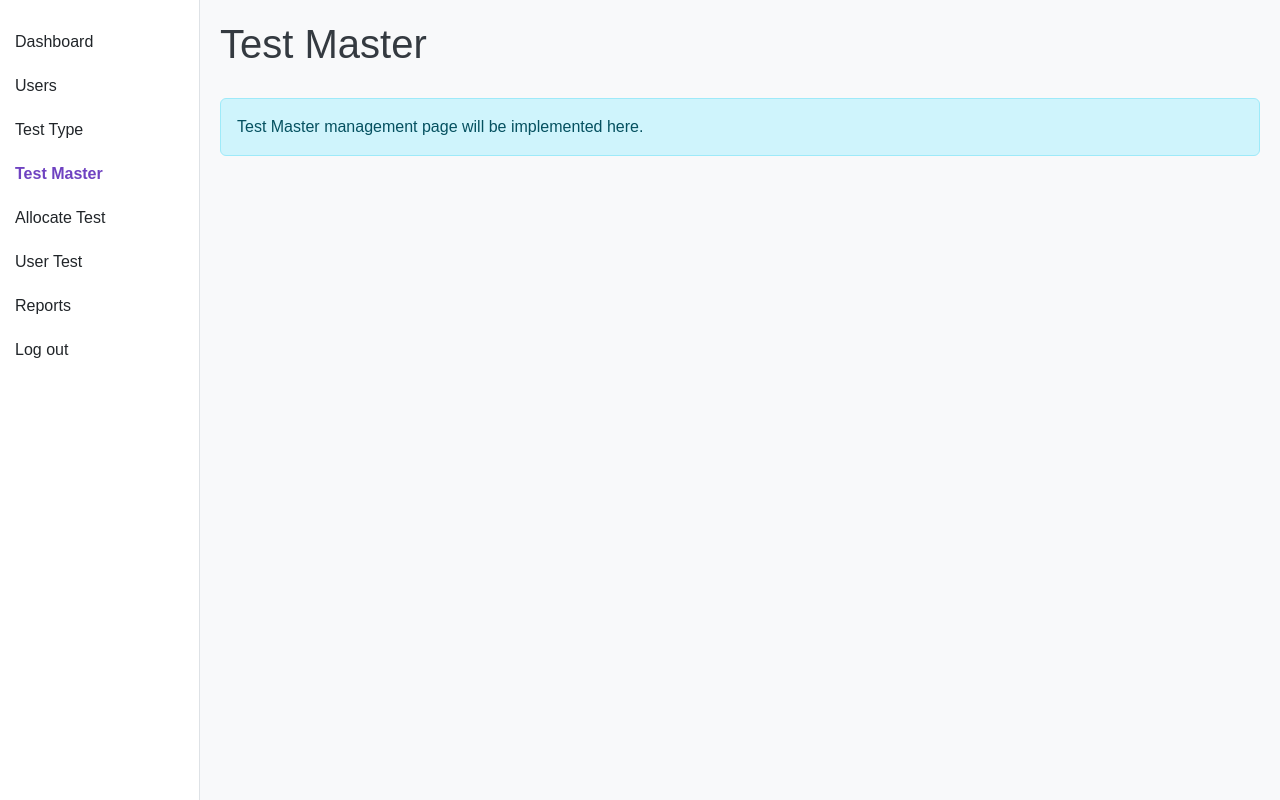
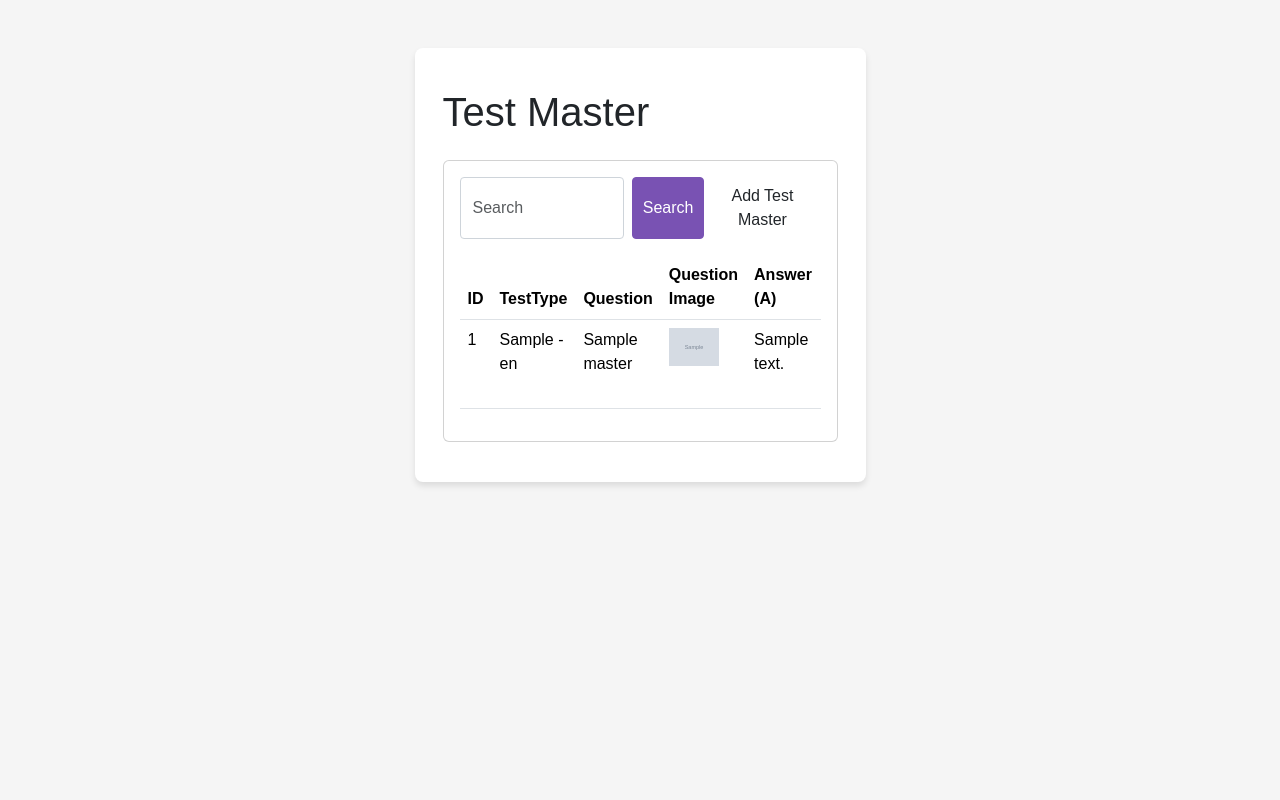
Before and after one commit to lovesh85/Student-Test-Management, a Flask app: page /test-master in a window 1280 px wide. Run offline with Flask 3, Linux system fonts and the light colour scheme; a user stored in the database is signed in; tables that the repository leaves empty hold one stand-in row (values such as "Sample post"); grey boxes marked "Sample" are stand-in pictures.

Commit message:
Implement Test Type and Test Master management features.
Replit-Commit-Author: Agent
Replit-Commit-Session-Id: e0b6313d-641d-4fac-ad5c-5db9d891e873
Replit-Commit-Screenshot-Url: https://storage.googleapis.com/screenshot-production-us-central1/f8f0f24d-eb4c-4f9c-9dac-f2c337c78363/1fb03365-e76f-4d9e-836c-1bf13025e933.jpg

```diff
--- a/routes.py
+++ b/routes.py
@@ -107,21 +107,22 @@ def register_routes(app):
     @app.route('/dashboard')
     @login_required
     def dashboard():
-        # Dashboard statistics
-        # In a real app, this would be actual data from the database
+        # Dashboard statistics from actual database
         total_students = User.query.count()
         new_students = User.query.filter(
             User.created_at >= datetime.utcnow().replace(day=1, hour=0, minute=0, second=0, microsecond=0)
         ).count()
+        test_types_count = TestType.query.count()
 
-        # For demo purposes, we're using some sample values
+        # Get data from database for statistics
+        # We'll add the test attempts stats when that feature is implemented
         stats = {
             'total_students': total_students,
             'new_students': new_students,
-            'test_types': 4,
-            'total_attempts': 84,
-            'passed_attempts': 47,
-            'failed_attempts': 37
+            'test_types': test_types_count,
+            'total_attempts': 0,
+            'passed_attempts': 0,
+            'failed_attempts': 0
         }
 
         return render_template('dashboard.html', stats=stats)
@@ -176,12 +177,72 @@ def register_routes(app):
     @app.route('/test-type')
     @login_required
     def test_type():
-        return render_template('test_type.html')
+        search_query = request.args.get('search', '')
+        if search_query:
+            test_types = TestType.query.filter(
+                (TestType.test_type.ilike(f'%{search_query}%')) |
+                (TestType.language.ilike(f'%{search_query}%'))
+            ).all()
+        else:
+            test_types = TestType.query.all()
+        return render_template('test_type.html', test_types=test_types, search_query=search_query)
+
+    @app.route('/add-test-type', methods=['GET', 'POST'])
+    @login_required
+    def add_test_type():
+        form = TestTypeForm()
+        if form.validate_on_submit():
+            test_type = TestType(
+                test_type=form.test_type.data,
+                language=form.language.data
+            )
+            db.session.add(test_type)
+            db.session.commit()
+            flash('Test Type added successfully!', 'success')
+            return redirect(url_for('test_type'))
+        return render_template('add_test_type.html', form=form)
+
+    @app.route('/delete-test-type/<int:id>', methods=['POST'])
+    @login_required
+    def delete_test_type(id):
+        test_type = TestType.query.get_or_404(id)
+        db.session.delete(test_type)
+        db.session.commit()
+        flash('Test Type deleted successfully!', 'success')
+        return redirect(url_for('test_type'))
 
     @app.route('/test-master')
     @login_required
     def test_master():
-        return render_template('test_master.html')
+        test_masters = TestMaster.query.all()
+        return render_template('test_master.html', test_masters=test_masters)
+
+    @app.route('/add-test-master', methods=['GET', 'POST'])
+    @login_required
+    def add_test_master():
+        form = TestMasterForm()
+        if form.validate_on_submit():
+            # Handle question image upload
+            question_image = None
+            if form.question_image.data:
+                question_image = save_question_image(form.question_image.data)
+
+            test_master = TestMaster(
+                test_type_id=form.test_type_id.data,
+                question=form.question.data,
+                question_image=question_image,
+                answer_a=form.answer_a.data,
+                answer_b=form.answer_b.data,
+                answer_c=form.answer_c.data,
+                answer_d=form.answer_d.data,
+                correct_answer=form.correct_answer.data,
+                created_by=current_user.id
+            )
+            db.session.add(test_master)
+            db.session.commit()
+            flash('Test Master added successfully!', 'success')
+            return redirect(url_for('test_master'))
+        return render_template('add_test_master.html', form=form)
 
     @app.route('/allocate-test')
     @login_required
@@ -209,13 +270,28 @@ def register_routes(app):
     @app.route('/api/chart-data')
     @login_required
     def chart_data():
-        # In a real app, this would be actual data from the database
-        # For demo purposes, we're using sample data
+        # Get the current year
+        current_year = datetime.utcnow().year
+
+        # Get the counts of users registered by month for the current year
+        month_labels = ['Jan', 'Feb', 'Mar', 'Apr', 'May', 'Jun', 'Jul', 'Aug', 'Sep', 'Oct', 'Nov', 'Dec']
+        month_data = [0] * 12  # Initialize with zeros
+
+        # Get all users registered this year
+        users_this_year = User.query.filter(
+            db.extract('year', User.created_at) == current_year
+        ).all()
+
+        # Count users by month
+        for user in users_this_year:
+            month_index = user.created_at.month - 1  # Adjust for 0-indexed list
+            month_data[month_index] += 1
+
         data = {
-            'labels': ['Jan', 'Feb', 'Mar', 'Apr', 'May', 'Jun'],
+            'labels': month_labels,
             'datasets': [{
-                'label': 'Students Test',
-                'data': [1, 0, 0, 0, 0, 0],
+                'label': 'User Registrations',
+                'data': month_data,
                 'borderColor': '#6f42c1',
                 'backgroundColor': 'transparent',
                 'tension': 0.4
--- a/templates/test_master.html
+++ b/templates/test_master.html
@@ -1,84 +1,72 @@
-<!DOCTYPE html>
-<html lang="en">
-<head>
-    <meta charset="UTF-8">
-    <meta name="viewport" content="width=device-width, initial-scale=1.0">
-    <title>Test Master</title>
-    <!-- Bootstrap CSS -->
-    <link href="https://cdn.jsdelivr.net/npm/bootstrap@5.3.0-alpha1/dist/css/bootstrap.min.css" rel="stylesheet">
-    <!-- Font Awesome for icons -->
-    <link href="https://cdnjs.cloudflare.com/ajax/libs/font-awesome/6.0.0/css/all.min.css" rel="stylesheet">
-    <!-- Custom CSS -->
-    <link rel="stylesheet" href="{{ url_for('static', filename='css/styles.css') }}">
-    <style>
-        body {
-            font-family: Arial, sans-serif;
-            background-color: #f8f9fa;
-        }
+{% extends 'base.html' %}
 
-        .dashboard-container {
-            display: flex;
-            min-height: 100vh;
-        }
+{% block title %}Test Master{% endblock %}
 
-        .sidebar {
-            width: 200px;
-            background-color: white;
-            border-right: 1px solid #dee2e6;
-            padding-top: 20px;
-        }
+{% block content %}
+<div class="container-fluid py-4">
+    <h1 class="mb-4">Test Master</h1>
 
-        .sidebar-link {
-            display: block;
-            padding: 10px 15px;
-            color: #212529;
-            text-decoration: none;
-        }
+    <div class="card">
+        <div class="card-body">
+            <div class="d-flex justify-content-between mb-3">
+                <div class="d-flex">
+                    <form method="GET" action="{{ url_for('test_master') }}" class="d-flex">
+                        <input type="text" name="search" class="form-control me-2" placeholder="Search">
+                        <button type="submit" class="btn btn-primary">Search</button>
+                    </form>
+                </div>
+                <a href="{{ url_for('add_test_master') }}" class="btn btn-purple">Add Test Master</a>
+            </div>
 
-        .sidebar-link:hover {
-            background-color: #f1f3f5;
-        }
-
-        .sidebar-link.active {
-            font-weight: bold;
-            color: #6f42c1;
-        }
-
-        .main-content {
-            flex: 1;
-            padding: 20px;
-        }
-
-        h1 {
-            margin-bottom: 30px;
-            color: #343a40;
-        }
-    </style>
-</head>
-<body>
-    <div class="dashboard-container">
-        <!-- Sidebar -->
-        <div class="sidebar">
-            <a href="{{ url_for('dashboard') }}" class="sidebar-link">Dashboard</a>
-            <a href="{{ url_for('users') }}" class="sidebar-link">Users</a>
-            <a href="{{ url_for('test_type') }}" class="sidebar-link">Test Type</a>
-            <a href="{{ url_for('test_master') }}" class="sidebar-link active">Test Master</a>
-            <a href="{{ url_for('allocate_test') }}" class="sidebar-link">Allocate Test</a>
-            <a href="{{ url_for('user_test') }}" class="sidebar-link">User Test</a>
-            <a href="{{ url_for('reports') }}" class="sidebar-link">Reports</a>
-            <a href="{{ url_for('logout') }}" class="sidebar-link">Log out</a>
-        </div>
-
-        <!-- Main Content -->
-        <div class="main-content">
-            <h1>Test Master</h1>
-            <div class="alert alert-info">
-                Test Master management page will be implemented here.
+            <div class="table-responsive">
+                <table class="table table-hover">
+                    <thead>
+                        <tr>
+                            <th>ID</th>
+                            <th>TestType</th>
+                            <th>Question</th>
+                            <th>Question Image</th>
+                            <th>Answer (A)</th>
+                            <th>Answer (B)</th>
+                            <th>Answer (C)</th>
+                            <th>Answer (D)</th>
+                            <th>Correct Answer</th>
+                            <th>CreatedOn</th>
+                            <th>CreatedBy</th>
+                        </tr>
+                    </thead>
+                    <tbody>
+                        {% if test_masters %}
+                            {% for test_master in test_masters %}
+                            <tr>
+                                <td>{{ test_master.id }}</td>
+                                <td>{{ test_master.test_type.test_type }} - {{ test_master.test_type.language }}</td>
+                                <td>{{ test_master.question }}</td>
+                                <td>
+                                    {% if test_master.question_image %}
+                                        <img src="{{ url_for('static', filename=test_master.question_image) }}" alt="Question Image" style="max-width: 50px; max-height: 50px;">
+                                    {% else %}
+                                        N/A
+                                    {% endif %}
+                                </td>
+                                <td>{{ test_master.answer_a }}</td>
+                                <td>{{ test_master.answer_b }}</td>
+                                <td>{{ test_master.answer_c }}</td>
+                                <td>{{ test_master.answer_d }}</td>
+                                <td>{{ test_master.correct_answer }}</td>
+                                <td>{{ test_master.created_on.strftime('%Y-%m-%d %H:%M:%S') }}</td>
+                                <td>{{ test_master.creator.first_name }} {{ test_master.creator.last_name }}</td>
+                            </tr>
+                            {% endfor %}
+                        {% else %}
+                            <tr>
+                                <td colspan="11" class="text-center">No test masters found.</td>
+                            </tr>
+                        {% endif %}
+                    </tbody>
+                </table>
             </div>
         </div>
     </div>
-
-    <!-- Bootstrap Bundle with Popper -->
-    <script src="https://cdn.jsdelivr.net/npm/bootstrap@5.3.0-alpha1/dist/js/bootstrap.bundle.min.js"></script>
-</body>
-</html>
+</div>
+{% endblock %}
--- a/templates/users.html
+++ b/templates/users.html
@@ -196,11 +196,7 @@
                 </table>
             </div>
 
-            <div class="footer-info">
-                <p class="mb-0">Practicum</p>
-                <p class="mb-0">Practicum - Knowledge Test Application</p>
-                <a href="#" class="btn btn-primary mt-2" style="background-color: #6f42c1; border-color: #6f42c1;">Knowledge Test Application</a>
-            </div>
+            <!-- Footer removed as requested -->
         </div>
     </div>
 
```
Also changed, not shown: templates/add_test_master.html (added, +133 -0 lines), templates/add_test_type.html (added, +56 -0 lines), templates/test_type.html (+53 -77 lines).
